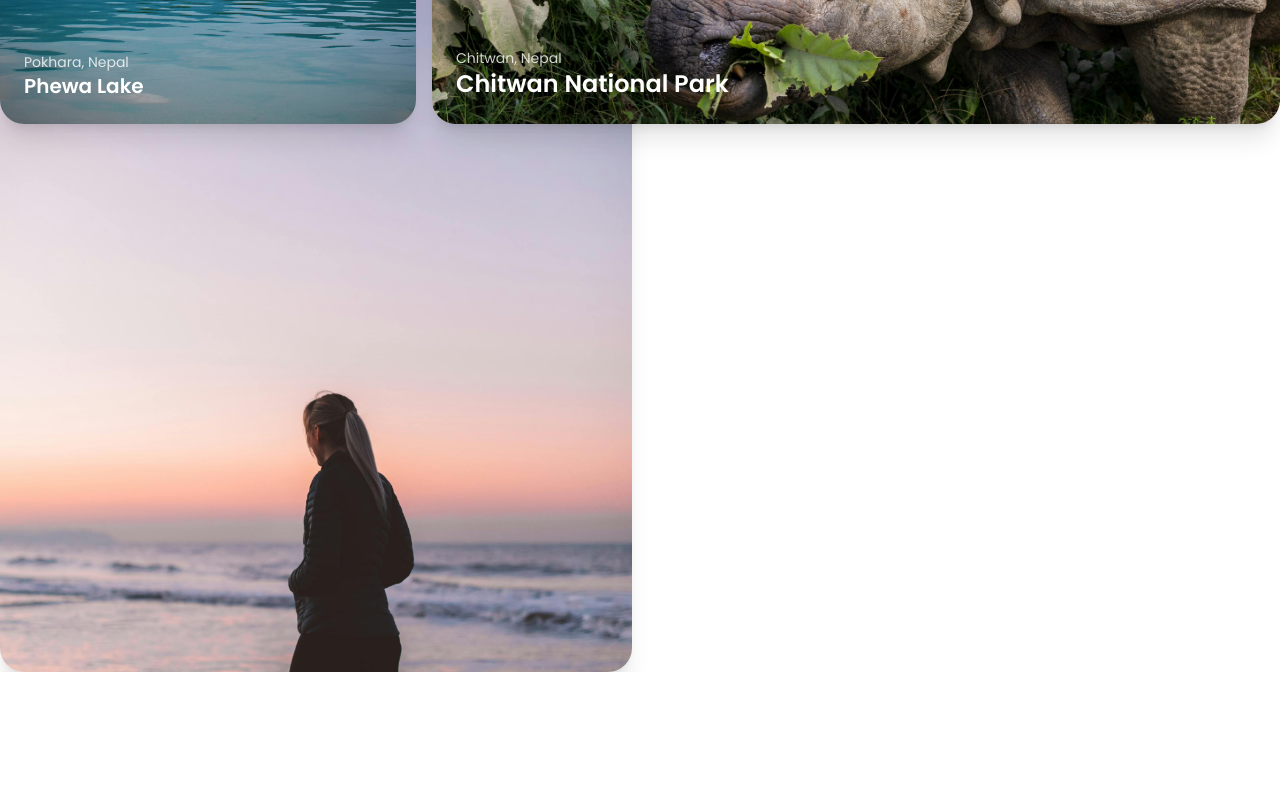
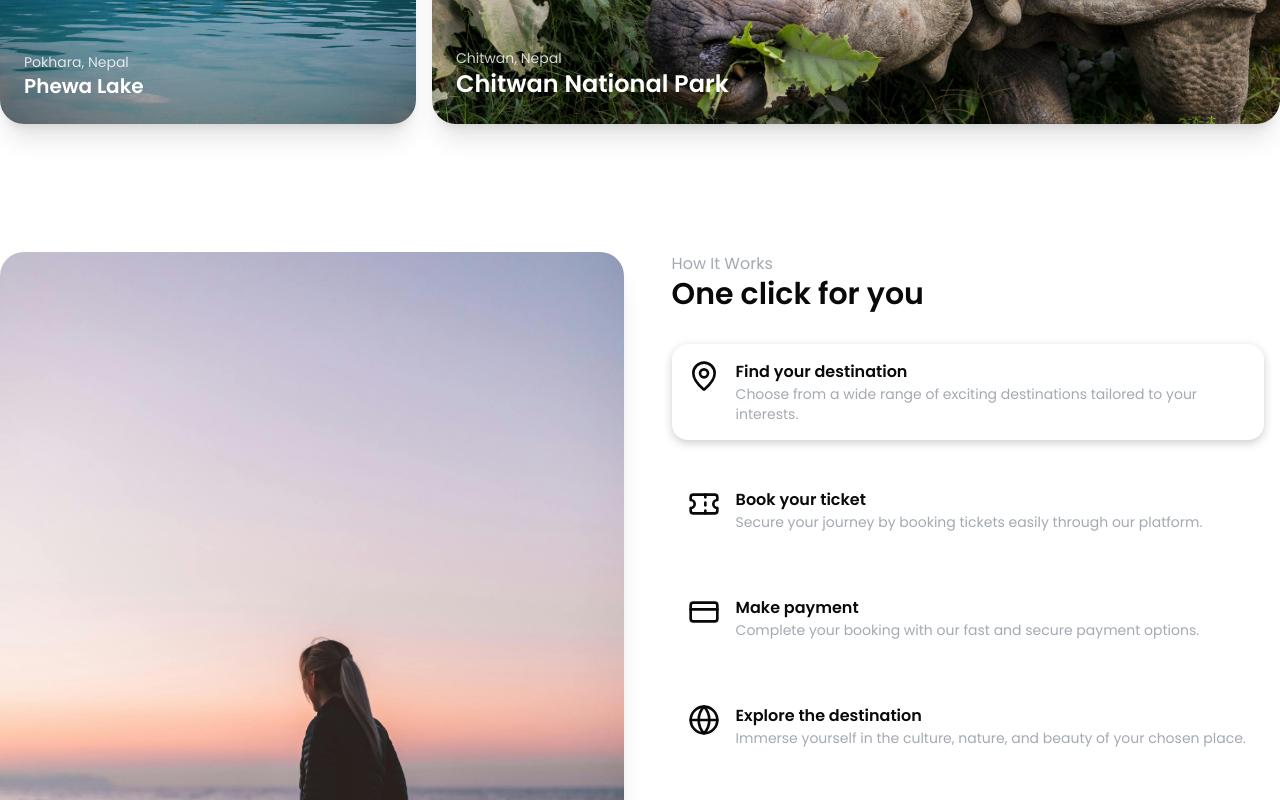
Before and after one commit to khojwar/neptravi, a Next.js app: page / in a window 1280 px wide. Shown: the part 1840-2640 px from the top of the page. Before the commit the page ends 2512 px from the top, so only its background shows below. Built offline with nearby package versions, Linux system fonts and the light colour scheme.

Commit message:
make how it work card

```diff
--- a/src/components/BestLocation.tsx
+++ b/src/components/BestLocation.tsx
@@ -2,7 +2,7 @@
 
 const BestLocation = () => {
   return (
-    <div className="mx-2 md:max-w-3xl lg:max-w-7xl md:mx-auto h-screen pt-32">
+    <div className="mx-2 md:max-w-3xl lg:max-w-7xl md:mx-auto min-h-screen pt-32">
         <p className='text-gray-600 md:text-lg'>Best location</p>
         <div className='flex justify-between mt-2 mb-12'>
             <h1 className='text-2xl md:text-4xl w-1/2 lg:w-2/5 font-semibold '>Nepali tourism</h1>
--- a/src/components/HowItWorks.tsx
+++ b/src/components/HowItWorks.tsx
@@ -1,12 +1,51 @@
+import HowItWorksCard from "./HowItWorksCard"
+import { MapPin, Ticket, CreditCard, Globe } from "lucide-react";
+
+const howitworkdata = [
+  {
+    id: 1,
+    icon: MapPin,
+    title: "Find your destination",
+    description: "Choose from a wide range of exciting destinations tailored to your interests."
+  },
+  {
+    id: 2,
+    icon: Ticket,
+    title: "Book your ticket",
+    description: "Secure your journey by booking tickets easily through our platform."
+  },
+  {
+    id: 3,
+    icon: CreditCard,
+    title: "Make payment",
+    description: "Complete your booking with our fast and secure payment options."
+  },
+  {
+    id: 4,
+    icon: Globe,
+    title: "Explore the destination",
+    description: "Immerse yourself in the culture, nature, and beauty of your chosen place."
+  }
+];
 
 const HowItWorks = () => {
   return (
-    <div className='flex gap-4 h-screen md:max-w-3xl lg:max-w-7xl md:mx-auto pt-32 mx-2'>
-        <div className='w-1/2 rounded-3xl overflow-hidden shadow-xl'>
+    <div className='flex gap-8 min-h-screen md:max-w-3xl lg:max-w-7xl md:mx-auto pt-32 md:pt-0 lg:pt-32 mx-2'>
+        <div className='w-1/2 rounded-3xl overflow-hidden shadow-xl '>
             <img src="narayani beach.jpg" alt="narayani beach" />
         </div>
         <div className='w-1/2 px-4 flex flex-col justify-start items-start'>
-            <h2 className='text-3xl font-semibold mb-4'>How It Works</h2>
+            <p className='text-gray-600/50'>How It Works</p>
+            <h1 className="text-3xl font-semibold">One click for you</h1>
+            {howitworkdata.map((item) => (
+                <HowItWorksCard
+                    key={item.id}
+                    icon={<item.icon size={32}/>}
+                    title={item.title}
+                    description={item.description}
+                    isActive={item.id === 1}
+                />
+            ))}
         </div>
     </div>
   )
--- /dev/null
+++ b/src/components/HowItWorksCard.tsx
@@ -0,0 +1,23 @@
+import React from 'react'
+
+interface HowItWorksCardProps {
+    key: number;
+    icon: React.ReactNode;
+    title: string;
+    description: string;
+    isActive: boolean;
+}
+
+const HowItWorksCard = ({key, icon, title, description, isActive}: HowItWorksCardProps) => {
+  return (
+    <div key={key} className={`flex gap-4 mt-8 p-4 rounded-2xl w-full ${isActive ? "shadow-[0_3px_10px_rgb(0,0,0,0.2)]" : ""} `} >
+        <div>{icon}</div>
+        <div className="flex flex-col ">
+        <h2 className="font-semibold">{title}</h2>
+        <p className='text-gray-600/50 text-sm'>{description}</p>
+        </div>
+    </div>
+  )
+}
+
+export default HowItWorksCard
```
